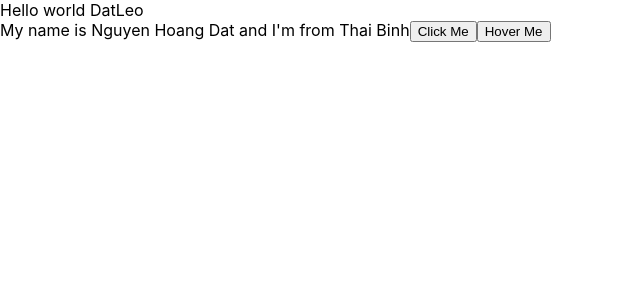
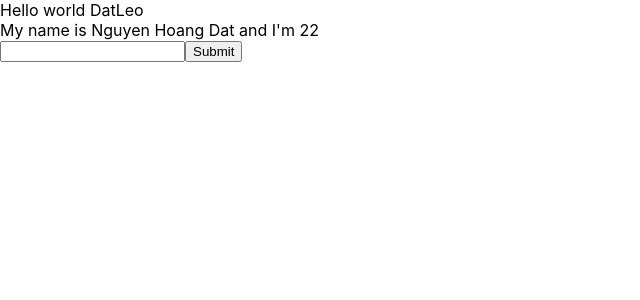
Before and after one commit to nguyendat0908/Project-ReactJS, a React (Create React App) app: page / in a window 1280 px wide. Shown: the top 300 px of the page, without its empty margins (0-640 px from the left). Built offline with nearby package versions, Linux system fonts and the light colour scheme.

Commit message:
Form voi React

```diff
--- a/src/components/MyComponent.js
+++ b/src/components/MyComponent.js
@@ -13,19 +13,37 @@
 
     handleClick(event) {
         console.log("Click me my button!")
-        console.log(event)
+        console.log("My name is ", this.state.name)
+
+        this.setState({
+            name: 'DatLeo',
+            age: Math.floor((Math.random() * 100) + 1)
+        })
     }
     handleOnMoverOver(event){
         console.log(event.pageX)
+    }
+
+    handleOnChangeInput = (event) => {
+        this.setState({
+            name: event.target.value
+        })
+    }
+
+    handleOnSubmit = (event) => {
+        event.preventDefault()
+        alert('me')
     }
 
     // JSX
     render() {
         return (
             <div>
-                My name is {this.state.name} and I'm from {this.state.address}
-                <button onClick={this.handleClick}>Click Me</button>
-                <button onMouseOver={this.handleOnMoverOver}>Hover Me</button>
+                My name is {this.state.name} and I'm {this.state.age}
+                <form onSubmit={(event) => this.handleOnSubmit(event)}>
+                    <input onChange={(event) => this.handleOnChangeInput(event)} type="text" />
+                    <button>Submit</button>
+                </form>
             </div>
         )
     }
```
